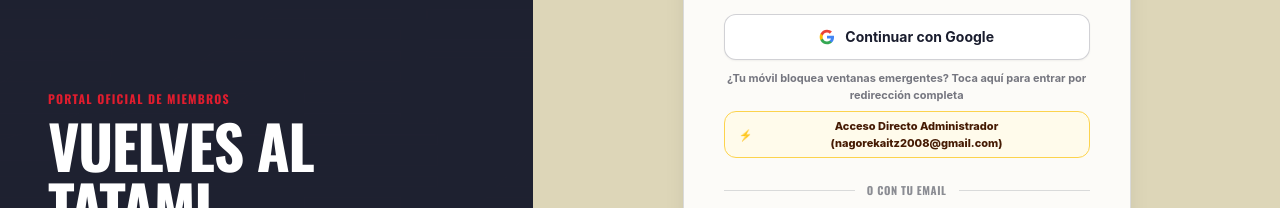
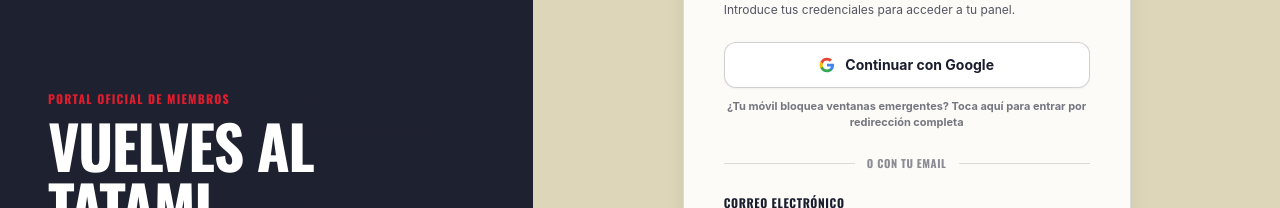
Before and after one commit to bulder28/247-STUDIO, a React (Vite) app: page /login in a window 1280 px wide. Shown: the part 169-377 px from the top of the page. Built offline with nearby package versions, Linux system fonts and the light colour scheme; no server answers.

Commit message:
fix(login): eliminar boton confuso de credencial fija y dejar acceso limpio con Google y email real

```diff
--- a/src/pages/public-login/LoginPage.tsx
+++ b/src/pages/public-login/LoginPage.tsx
@@ -190,29 +190,6 @@ export const LoginPage: React.FC = () => {
     }
   };
 
-  const handleQuickAdminLogin = async () => {
-    setError(null);
-    setSubmitting(true);
-    setEmail('nagorekaitz2008@gmail.com');
-    setPassword('Studio247AdminPassword!');
-    try {
-      const userCredential = await signInWithEmailAndPassword(
-        auth,
-        'nagorekaitz2008@gmail.com',
-        'Studio247AdminPassword!'
-      );
-      const tokenResult = await userCredential.user.getIdTokenResult(true);
-      const userRole = (tokenResult.claims.role as Role) || 'admin';
-      const destination = getSafeRedirect(redirectParam, userRole) || getDefaultHomeByRole(userRole, isMobileDevice());
-      navigate(destination, { replace: true });
-    } catch (err: unknown) {
-      console.error('Error en acceso admin:', err);
-      setError('Error al acceder con credenciales de administrador.');
-    } finally {
-      setSubmitting(false);
-    }
-  };
-
   const handleGoogleSignIn = async (useRedirectFallback = false) => {
     setError(null);
     setSubmitting(true);
@@ -370,7 +347,7 @@ export const LoginPage: React.FC = () => {
           </button>
 
           {/* Opción secundaria si el navegador móvil tiene bloqueo estricto */}
-          <div className="text-center mt-2.5 space-y-2">
+          <div className="text-center mt-2.5">
             <button
               type="button"
               onClick={() => handleGoogleSignIn(true)}
@@ -378,16 +355,6 @@ export const LoginPage: React.FC = () => {
               className="text-[11px] text-brand-text/60 hover:text-brand-text hover:underline font-bold cursor-pointer block w-full"
             >
               ¿Tu móvil bloquea ventanas emergentes? Toca aquí para entrar por redirección completa
-            </button>
-
-            <button
-              type="button"
-              onClick={handleQuickAdminLogin}
-              disabled={submitting}
-              className="inline-flex items-center gap-1.5 px-3.5 py-1.5 rounded-xl bg-amber-50 border border-amber-300 text-[11px] font-extrabold text-amber-950 hover:bg-amber-100 transition cursor-pointer shadow-2xs"
-            >
-              <span>⚡</span>
-              <span>Acceso Directo Administrador (nagorekaitz2008@gmail.com)</span>
             </button>
           </div>
 
```
